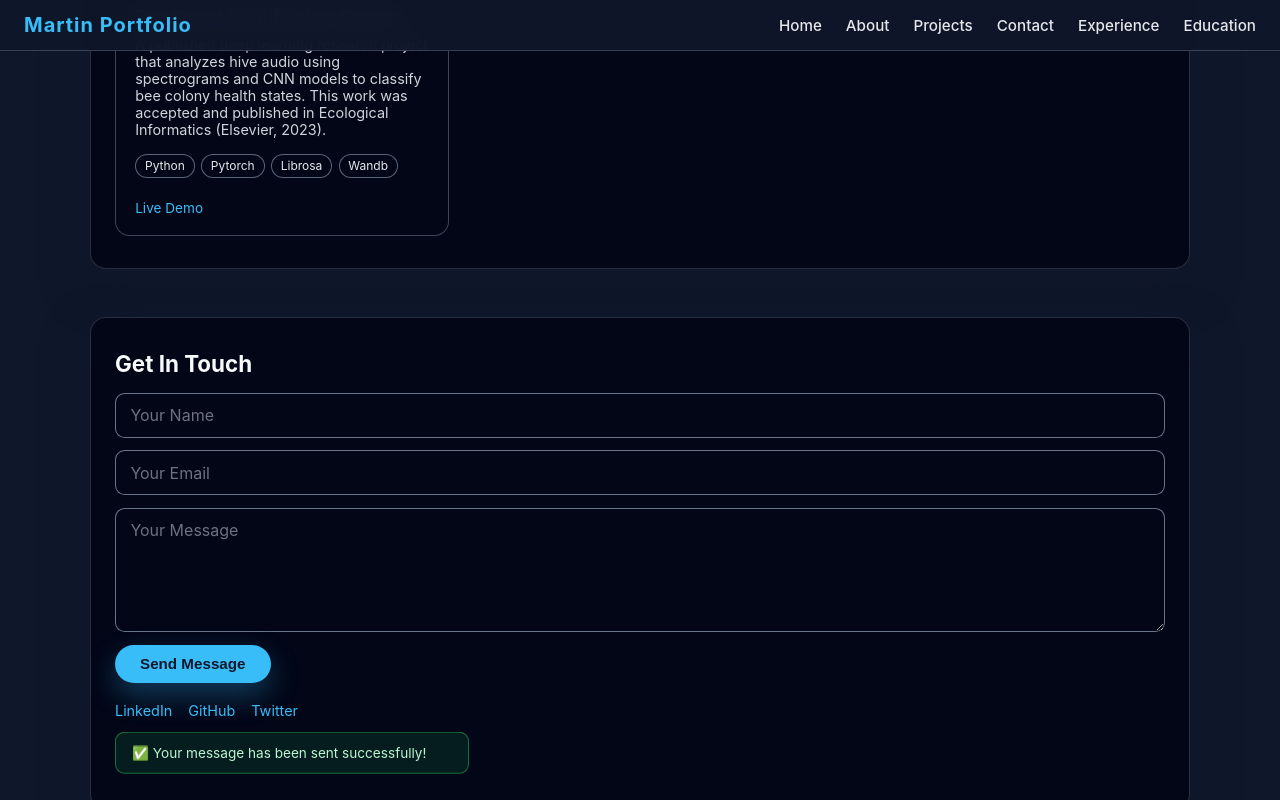
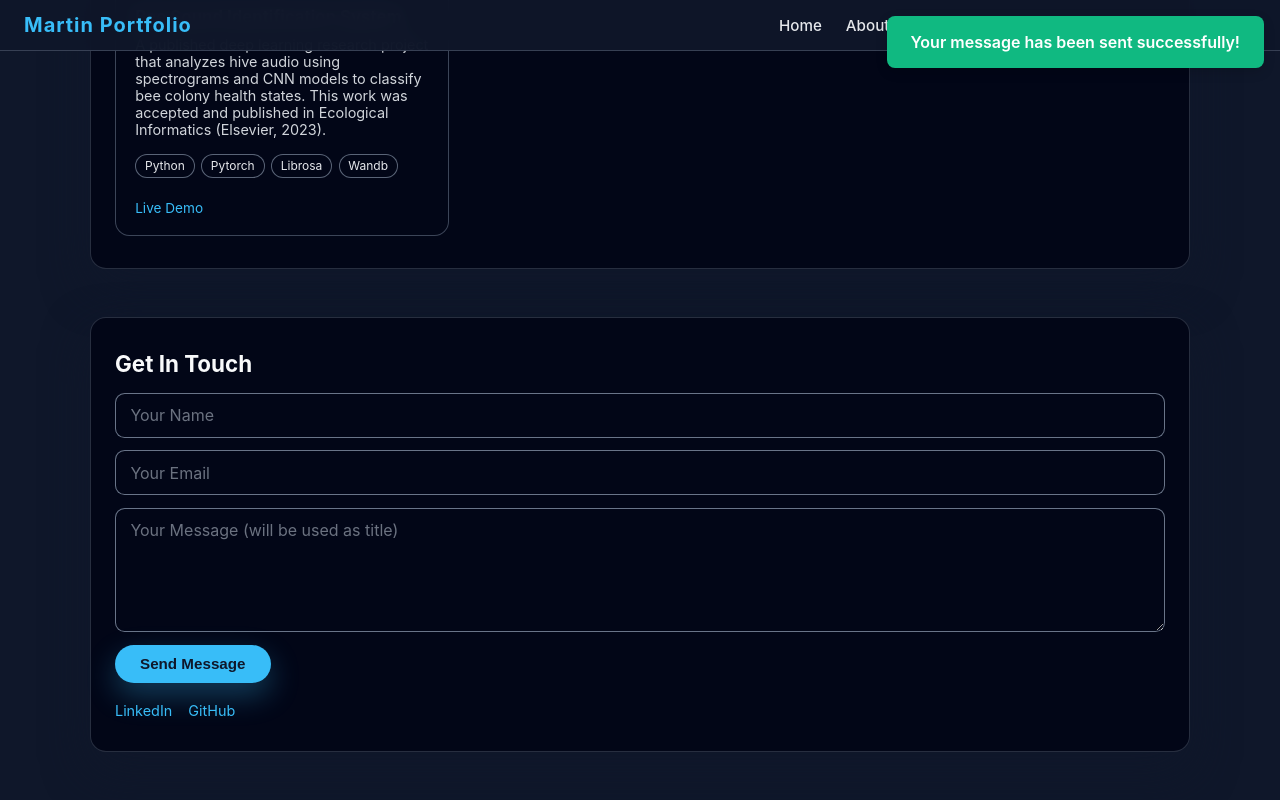
Before and after one commit to husthunterpy01/Martin-Portfolio, a React (Create React App) app: page / in a window 1280 px wide. Both pictures are taken after typing "Sample", "name@example.com", "Sample" into the empty fields and a click on the button "Send Message". Shown: the part 3345-4145 px from the top of the page. Built offline with nearby package versions, Linux system fonts and the light colour scheme.

Commit message:
Fix mail sending bug

```diff
--- a/src/components/Contact.js
+++ b/src/components/Contact.js
@@ -1,12 +1,21 @@
 import React, { useState } from 'react';
 import emailjs from '@emailjs/browser';
 
+// ──────── DEBUG CONFIG ────────
+const {
+  REACT_APP_EMAILJS_PUBLIC_KEY = 'MISSING_PUBLIC_KEY',
+  REACT_APP_EMAILJS_SERVICE_ID = 'MISSING_SERVICE_ID',
+  REACT_APP_EMAILJS_TEMPLATE_ID = 'MISSING_TEMPLATE_ID',
+} = process.env;
+
+console.log('EmailJS Config:', {
+  service: REACT_APP_EMAILJS_SERVICE_ID,
+  template: REACT_APP_EMAILJS_TEMPLATE_ID,
+  publicKey: REACT_APP_EMAILJS_PUBLIC_KEY,
+});
+
 const Contact = () => {
-  const [form, setForm] = useState({
-    name: '',
-    email: '',
-    message: '',
-  });
+  const [form, setForm] = useState({ name: '', email: '', message: '' });
   const [status, setStatus] = useState(null); // 'success' | 'error' | null
   const [isSending, setIsSending] = useState(false);
 
@@ -20,28 +29,35 @@ const Contact = () => {
     setIsSending(true);
     setStatus(null);
 
+    const payload = {
+      name: form.name,
+      email: form.email,
+      title: form.message,
+    };
+    console.log('Sending to EmailJS:', payload);
+
     try {
-      await emailjs.send(
-        'YOUR_SERVICE_ID',   // <- replace
-        'YOUR_TEMPLATE_ID',  // <- replace
-        {
-          from_name: form.name,
-          from_email: form.email,
-          message: form.message,
-        },
-        'YOUR_PUBLIC_KEY'    // <- replace
+      const result = await emailjs.send(
+        REACT_APP_EMAILJS_SERVICE_ID,
+        REACT_APP_EMAILJS_TEMPLATE_ID,
+        payload,
+        REACT_APP_EMAILJS_PUBLIC_KEY
       );
 
-      setIsSending(false);
+      console.log('EmailJS SUCCESS:', result);
       setStatus('success');
       setForm({ name: '', email: '', message: '' });
-
-      // hide notification after 5s
-      setTimeout(() => setStatus(null), 5000);
     } catch (err) {
-      console.error(err);
+      console.error('EmailJS FAILED:', {
+        message: err.message,
+        text: err.text,
+        status: err.status,
+        details: err,
+      });
+      setStatus('error');
+    } finally {
       setIsSending(false);
-      setStatus('error');
+      // Auto-hide toast after 5 seconds
       setTimeout(() => setStatus(null), 5000);
     }
   };
@@ -50,7 +66,7 @@ const Contact = () => {
     <section id="contact" className="contact">
       <h2>Get In Touch</h2>
 
-      <form onSubmit={handleSubmit}>
+      <form onSubmit={handleSubmit} noValidate>
         <input
           type="text"
           name="name"
@@ -69,7 +85,7 @@ const Contact = () => {
         />
         <textarea
           name="message"
-          placeholder="Your Message"
+          placeholder="Your Message (will be used as title)"
           rows="5"
           value={form.message}
           onChange={handleChange}
@@ -87,19 +103,41 @@ const Contact = () => {
         <a href="https://github.com/husthunterpy01" target="_blank" rel="noreferrer">
           GitHub
         </a>
-        <a href="https://twitter.com" target="_blank" rel="noreferrer">
-          Twitter
-        </a>
       </div>
 
-      {/* 5-second notification */}
+      {/* ──────── TOP-RIGHT TOAST ──────── */}
       {status && (
-        <div className={`toast ${status === 'success' ? 'toast-success' : 'toast-error'}`}>
+        <div
+          style={{
+            position: 'fixed',
+            top: '1rem',
+            right: '1rem',
+            minWidth: '300px',
+            padding: '1rem 1.5rem',
+            borderRadius: '8px',
+            color: '#fff',
+            fontWeight: '600',
+            boxShadow: '0 4px 12px rgba(0,0,0,0.15)',
+            zIndex: 1000,
+            animation: 'toastFade 5s forwards',
+            backgroundColor: status === 'success' ? '#10b981' : '#ef4444',
+          }}
+        >
           {status === 'success'
-            ? '✅ Your message has been sent successfully!'
-            : '❌ Something went wrong. Please try again.'}
+            ? 'Your message has been sent successfully!'
+            : 'Something went wrong. Please try again.'}
         </div>
       )}
+
+      {/* ──────── TOAST ANIMATION (inline) ──────── */}
+      <style jsx>{`
+        @keyframes toastFade {
+          0%   { opacity: 0; transform: translateY(-10px); }
+          10%  { opacity: 1; transform: translateY(0); }
+          85%  { opacity: 1; transform: translateY(0); }
+          100% { opacity: 0; transform: translateY(-10px); }
+        }
+      `}</style>
     </section>
   );
 };
```
Also changed, not shown: 2 other files (tests, documents, lock files or other folders).
